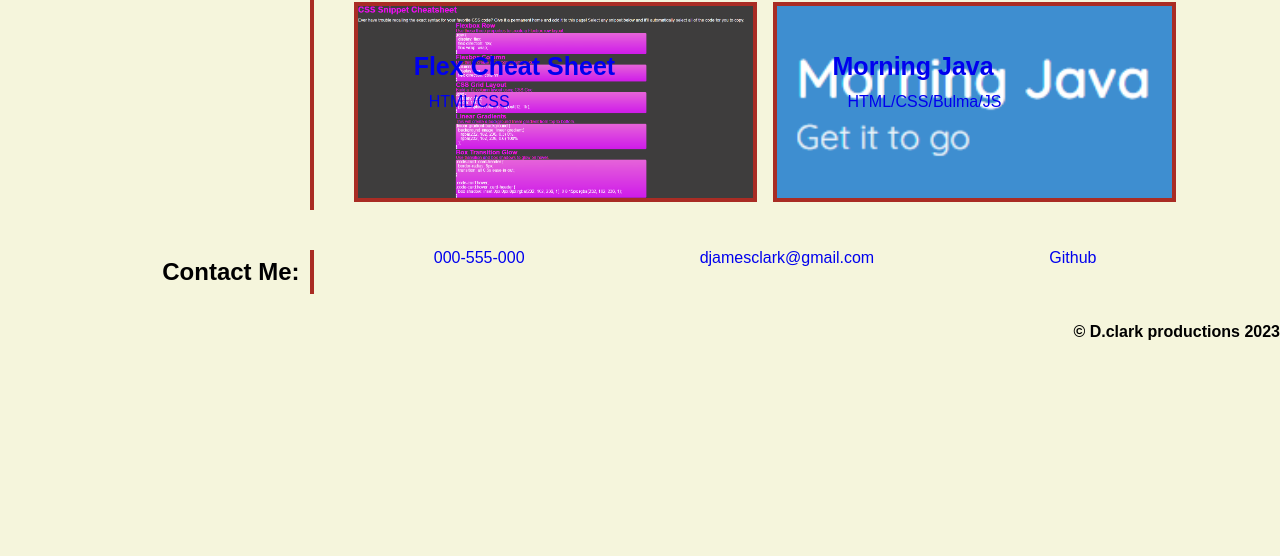
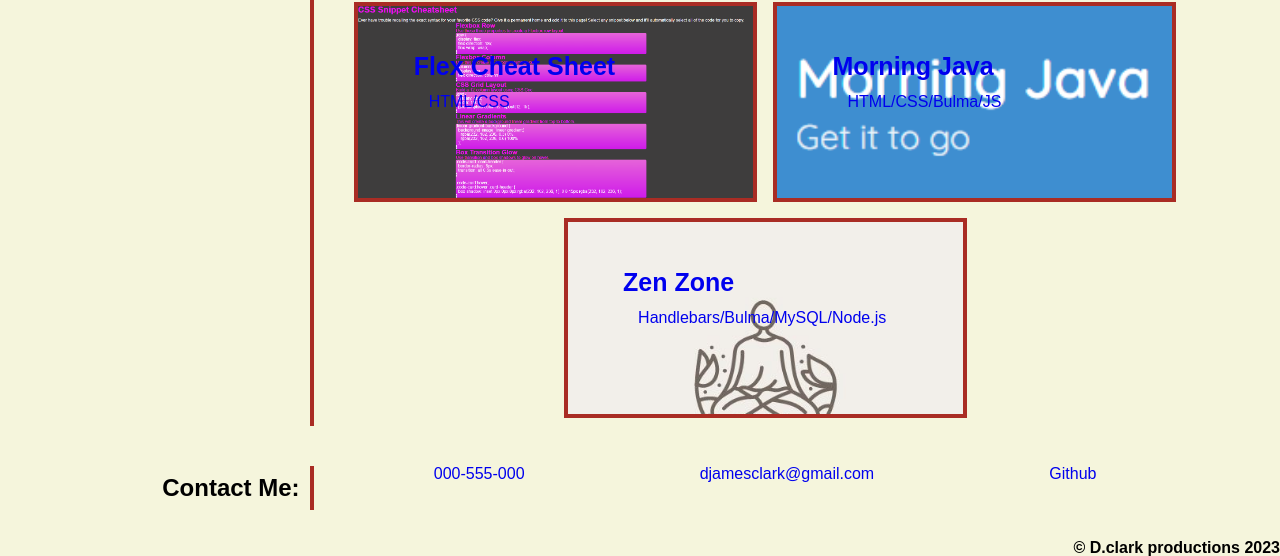
Before and after one commit to djamesclark/02-Challenge, a plain HTML site: page index.html in a window 1280 px wide. Shown: the part 1088-1644 px from the top of the page. Before the commit the page ends 1428 px from the top, so only its background shows below. Drawn offline with Linux system fonts and the light colour scheme.

Commit message:
added zen zone

```diff
--- a/assets/css/style.css
+++ b/assets/css/style.css
@@ -126,6 +126,10 @@
     background-image: url('../images/morning.png');
 
 }
+.zenzone {
+    background-image: url('../images/ZenZone.jpg');
+
+}
 
 
  .container div nav {
--- a/index.html
+++ b/index.html
@@ -92,6 +92,13 @@
                     </div>
                 </a>
 
+                <a href="https://zen-zone.herokuapp.com/" class="project zenzone" target="_blank">
+                    <div>
+                        <h3>Zen Zone</h3>
+                        <p>Handlebars/Bulma/MySQL/Node.js</p>
+                    </div>
+                </a>
+
 
 
             </div>
```
Also changed, not shown: assets/images/ZenZone.jpg (added).
